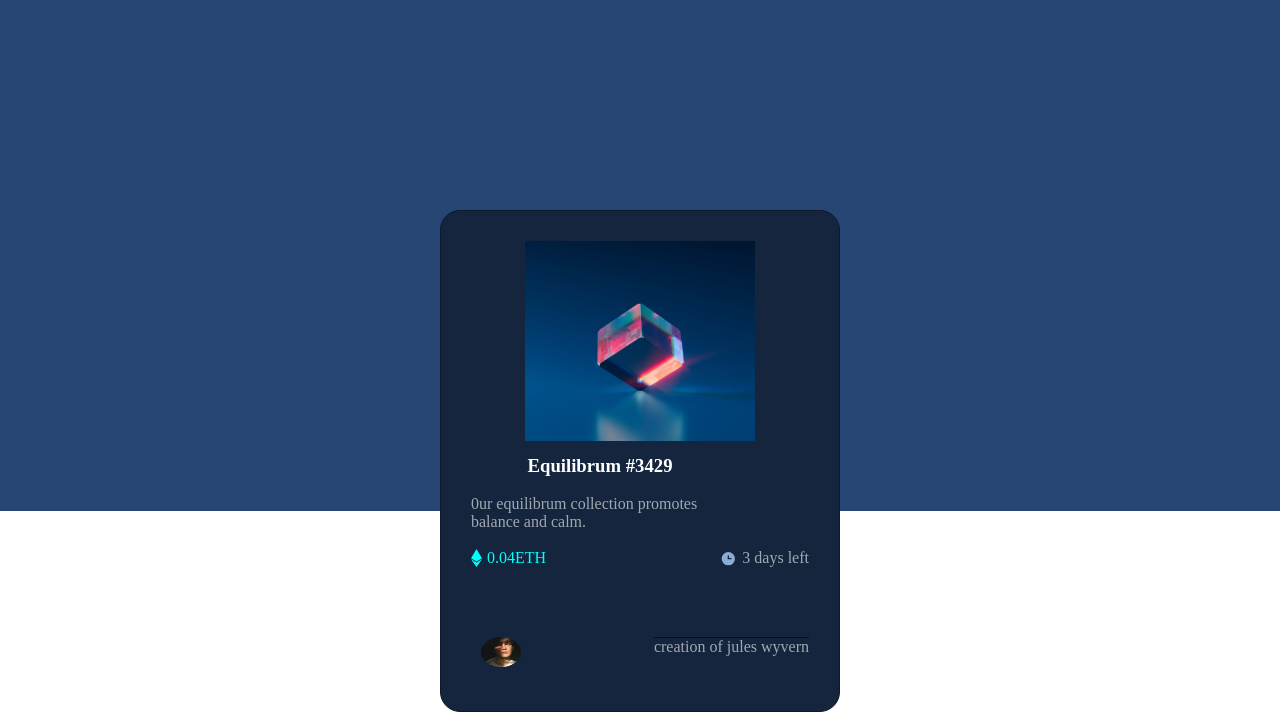
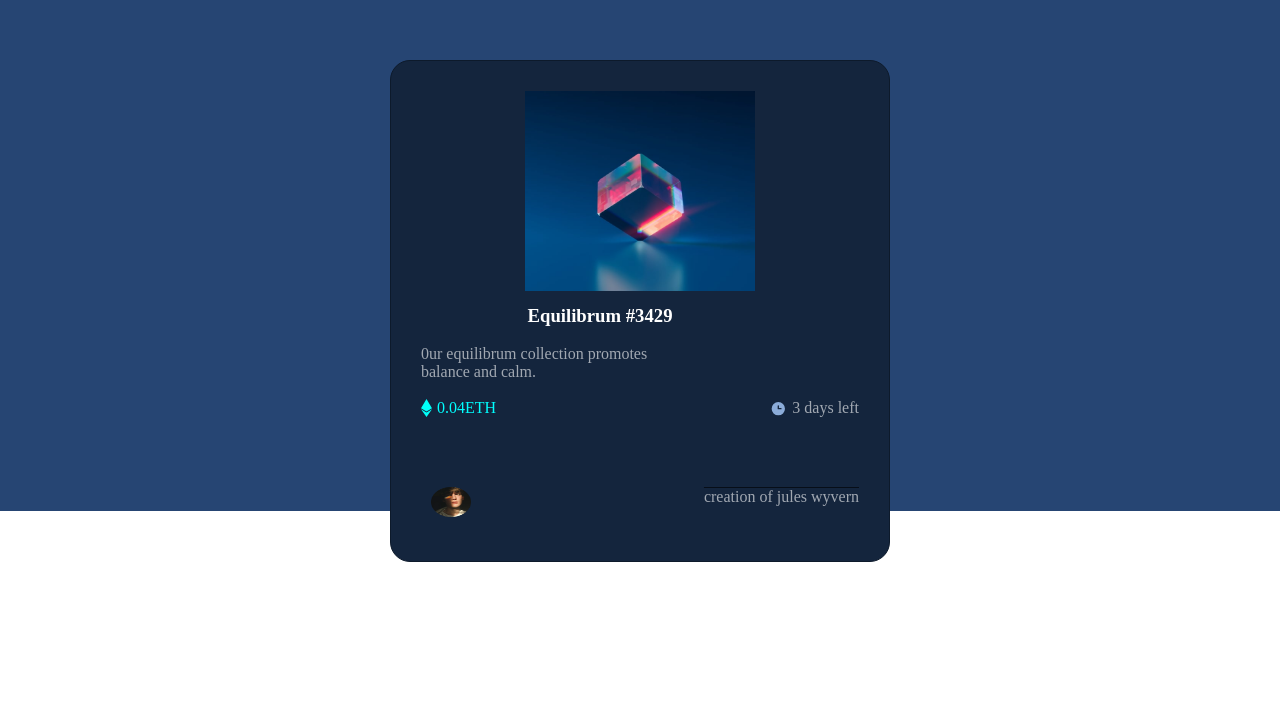
Before and after one commit to ikechukwufavour/avatar, a plain HTML site: page index.html in a window 1280 px wide. Shown: the part 189-901 px from the top of the page. After the commit the page ends 800 px from the top, so only its background shows below. Drawn offline with Linux system fonts and the light colour scheme.

Commit message:
Update avatar.css

```diff
--- a/avatar.css
+++ b/avatar.css
@@ -85,15 +85,14 @@
 }
 @media(min-height:851px){
     .flex{
-        margin-top: 200px;
         border:2px solid red;
         height:1000px;
     }
 }
 @media(min-width:393px){
     .b{
-        margin-top: 600px;
-        width:400px;
-        height:600px;
+        margin-top: 300px;
+        width:500px;
+        height:700px;
     }
 }
```
